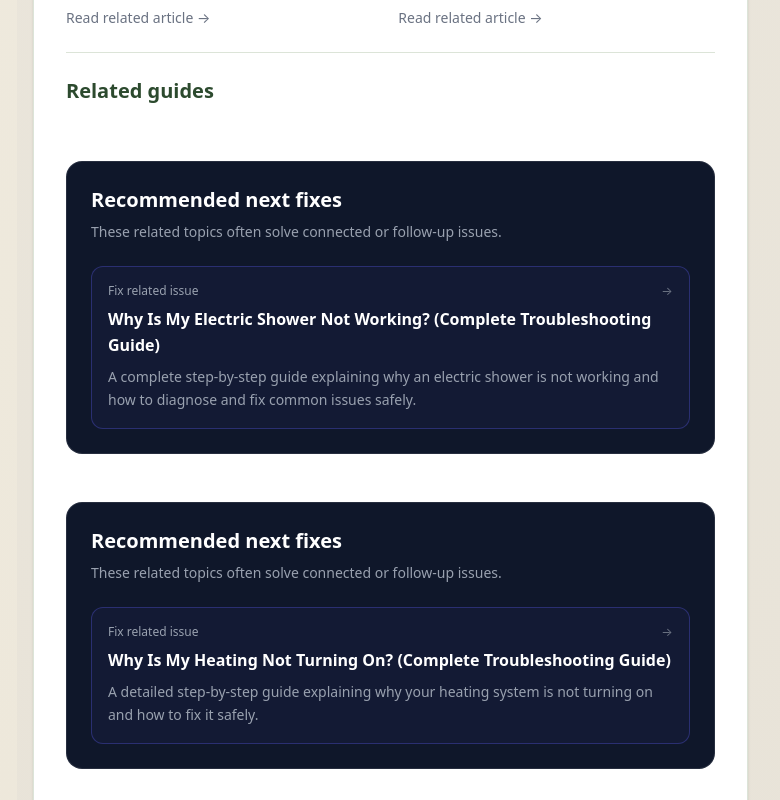
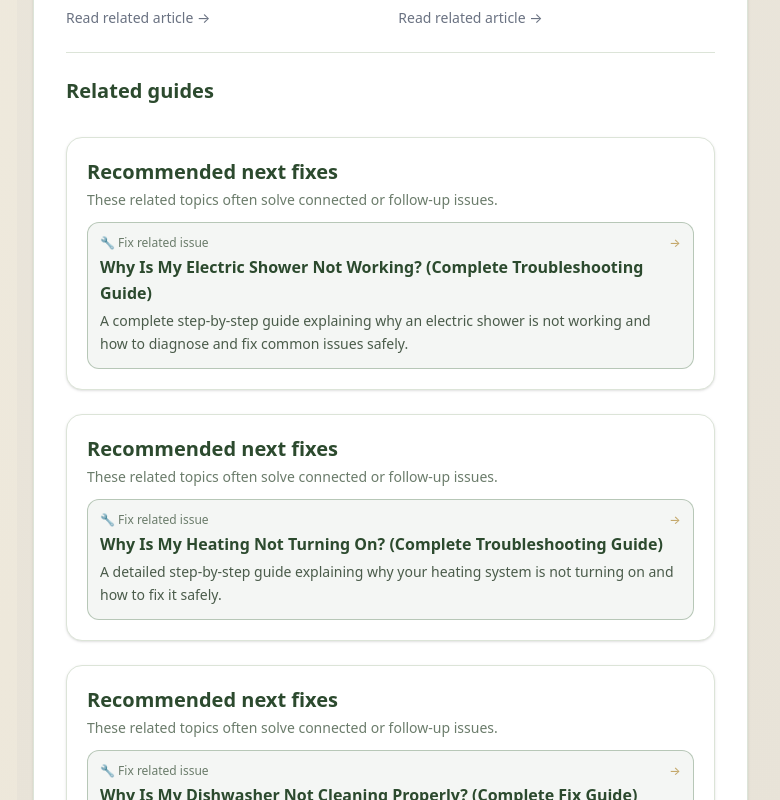
Before and after one commit to MikolajRz/home-help-hub, a Next.js app: page /home-problems/boiler-not-working in a window 1280 px wide. Shown: the part 10340-11140 px from the top of the page, without its empty margins (63-843 px from the left). Built offline with nearby package versions, Linux system fonts and the light colour scheme; no server answers.

Commit message:
Changing the appearance of the related links - test

```diff
--- a/components/RelatedLinks.tsx
+++ b/components/RelatedLinks.tsx
@@ -16,20 +16,20 @@ const typeStyles: Record<
   NonNullable<RelatedLinkItem["type"]>,
   string
 > = {
-  fix: "border-indigo-500/30 bg-indigo-500/5",
-  guide: "border-white/10 bg-[#111827]",
-  tool: "border-emerald-500/20 bg-emerald-500/5",
-  "next-step": "border-orange-500/20 bg-orange-500/5",
+  fix: "border-[#2d5a2c]/30 bg-[#2d5a2c]/5 hover:border-[#2d5a2c]/50",
+  guide: "border-[#dce4d8] bg-white hover:border-[#c4a86b]/50 hover:shadow-sm",
+  tool: "border-[#c4a86b]/30 bg-[#c4a86b]/5 hover:border-[#c4a86b]/50",
+  "next-step": "border-[#2d5a2c]/30 bg-[#2d5a2c]/5 hover:border-[#2d5a2c]/50",
 };
 
 const typeLabels: Record<
   NonNullable<RelatedLinkItem["type"]>,
   string
 > = {
-  fix: "Fix related issue",
-  guide: "Read guide",
-  tool: "Use tool",
-  "next-step": "Recommended next step",
+  fix: "🔧 Fix related issue",
+  guide: "📖 Read guide",
+  tool: "🛠️ Use tool",
+  "next-step": "➡️ Recommended next step",
 };
 
 export default function RelatedLinks({
@@ -37,19 +37,19 @@ export default function RelatedLinks({
   items,
 }: RelatedLinksProps) {
   return (
-    <section className="mt-12 border border-white/10 bg-[#0f172a] rounded-2xl p-6">
+    <section className="mt-6 border border-[#dce4d8] bg-white rounded-2xl p-5 shadow-sm">
 
       {/* HEADER */}
-      <h2 className="text-xl font-semibold text-white">
+      <h2 className="text-xl font-semibold text-[#2c4a2e]">
         {title}
       </h2>
 
-      <p className="text-gray-400 text-sm mt-2">
+      <p className="text-[#6b7c6b] text-sm mt-1">
         These related topics often solve connected or follow-up issues.
       </p>
 
-      {/* LINKS GRID */}
-      <div className="mt-6 grid gap-4">
+      {/* LINKS GRID - zmniejszone odstępy */}
+      <div className="mt-3 grid gap-2">
         {items.map((item, idx) => {
           const type = item.type || "guide";
 
@@ -58,32 +58,31 @@ export default function RelatedLinks({
               key={idx}
               href={item.href}
               className={`
-                block rounded-xl border p-4
+                block rounded-xl border p-3
                 transition-all duration-300
-                hover:scale-[1.02]
-                hover:border-white/20
+                hover:scale-[1.01]
                 ${typeStyles[type]}
               `}
             >
               {/* TOP LABEL */}
               <div className="flex items-center justify-between">
-                <span className="text-xs text-gray-400">
+                <span className="text-xs text-[#6b7c6b]">
                   {typeLabels[type]}
                 </span>
 
-                <span className="text-gray-500 text-xs">
+                <span className="text-[#c4a86b] text-xs font-medium">
                   →
                 </span>
               </div>
 
               {/* MAIN ANCHOR TEXT (SEO KEY PART) */}
-              <h3 className="text-white font-semibold mt-2">
+              <h3 className="text-[#2c4a2e] font-semibold mt-1">
                 {item.label}
               </h3>
 
               {/* DESCRIPTION (CONTEXT BOOST FOR GOOGLE) */}
               {item.description && (
-                <p className="text-gray-400 text-sm mt-2 leading-relaxed">
+                <p className="text-[#4a5b4a] text-sm mt-1 leading-relaxed">
                   {item.description}
                 </p>
               )}
```
